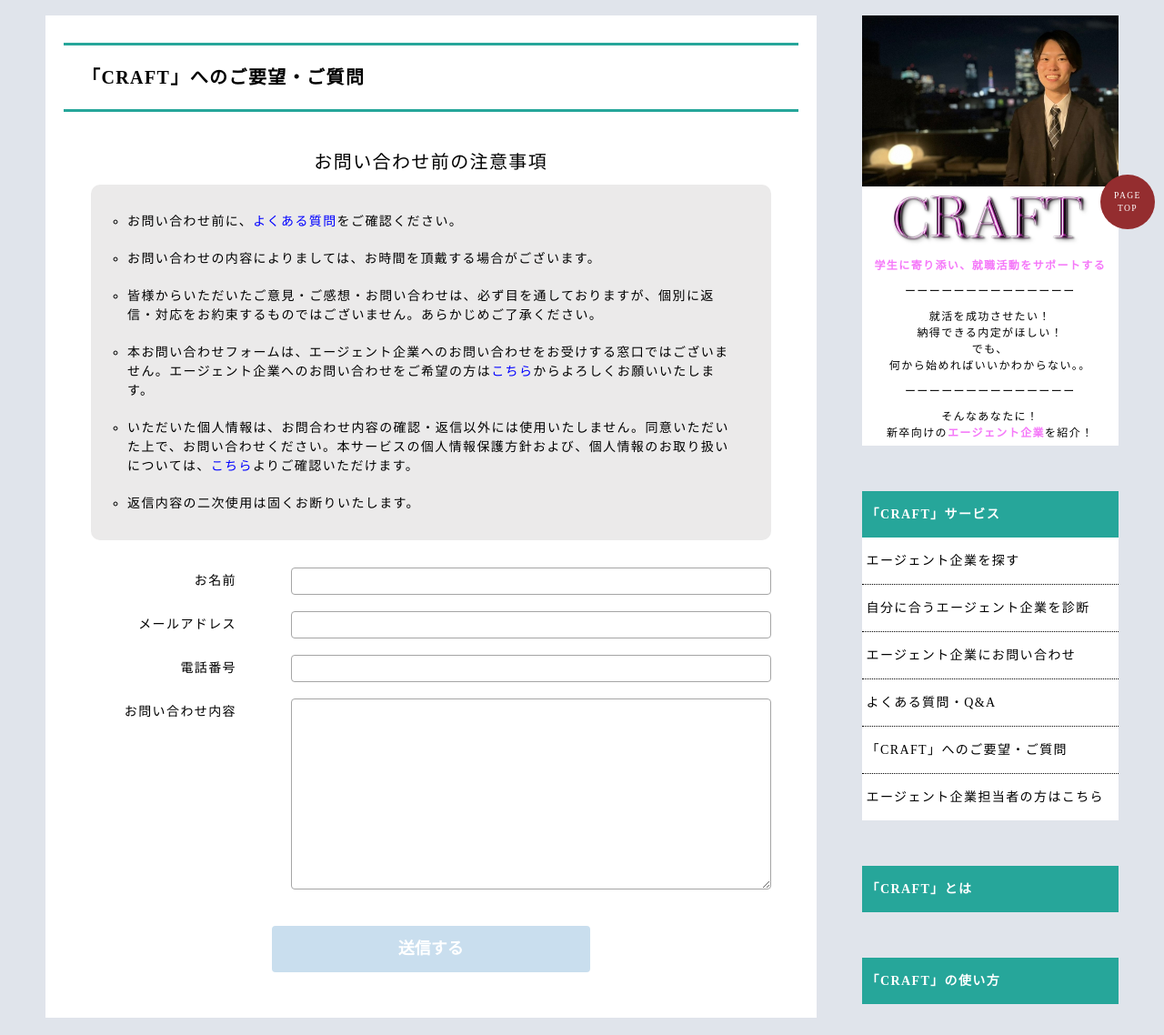
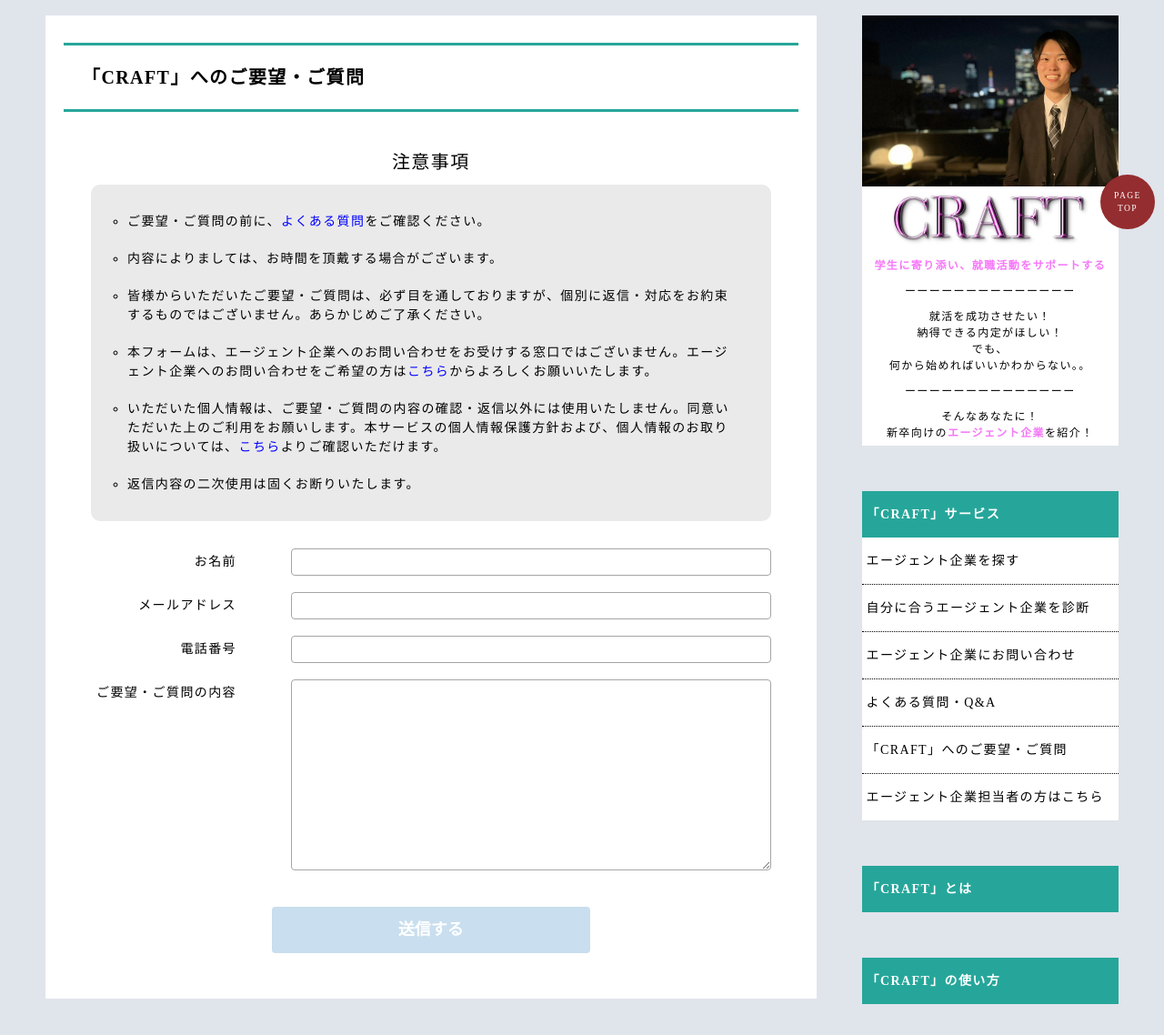
Before and after one commit to posse-ap/-teamdev-2022-posse1-team2C-, a PHP site: page /contact.php in a window 1280 px wide. Shown: the part 113-1251 px from the top of the page at 91% size. Run offline with PHP 8.4, Linux system fonts and the light colour scheme.

Commit message:
#117 文字の修正

```diff
--- a/src/CRAFT/contact.php
+++ b/src/CRAFT/contact.php
@@ -21,22 +21,22 @@
         </p>
 
         <div class="attention">
-          <p class="attention__title">お問い合わせ前の注意事項</p>
+          <p class="attention__title">注意事項</p>
           <div class="attention__inner">
             <ul class="attention__inner__list">
               <li class="attention__inner__item">
-                お問い合わせ前に、<a href="./q&a.php">よくある質問</a>をご確認ください。
+                ご要望・ご質問の前に、<a href="./q&a.php">よくある質問</a>をご確認ください。
               </li>
               <li class="attention__inner__item">
-                お問い合わせの内容によりましては、お時間を頂戴する場合がございます。
+                内容によりましては、お時間を頂戴する場合がございます。
               </li>
               <li class="attention__inner__item">
-                皆様からいただいたご意見・ご感想・お問い合わせは、必ず目を通しておりますが、個別に返信・対応をお約束するものではございません。あらかじめご了承ください。
+                皆様からいただいたご要望・ご質問は、必ず目を通しておりますが、個別に返信・対応をお約束するものではございません。あらかじめご了承ください。
               </li>
               <li class="attention__inner__item">
-                本お問い合わせフォームは、エージェント企業へのお問い合わせをお受けする窓口ではございません。エージェント企業へのお問い合わせをご希望の方は<a href="./apply.php">こちら</a>からよろしくお願いいたします。
+                本フォームは、エージェント企業へのお問い合わせをお受けする窓口ではございません。エージェント企業へのお問い合わせをご希望の方は<a href="./apply.php">こちら</a>からよろしくお願いいたします。
               <li class="attention__inner__item">
-                いただいた個人情報は、お問合わせ内容の確認・返信以外には使用いたしません。同意いただいた上で、お問い合わせください。本サービスの個人情報保護方針および、個人情報のお取り扱いについては、<a href="#">こちら</a>よりご確認いただけます。
+                いただいた個人情報は、ご要望・ご質問の内容の確認・返信以外には使用いたしません。同意いただいた上のご利用をお願いします。本サービスの個人情報保護方針および、個人情報のお取り扱いについては、<a href="#">こちら</a>よりご確認いただけます。
               </li>
               <li class="attention__inner__item">
                 返信内容の二次使用は固くお断りいたします。
@@ -60,7 +60,7 @@
               <dd><input id="tel" type="text" name="tel"></dd>
             </div>
             <div class="contact__form__item">
-              <dt><label for="content">お問い合わせ内容</label></dt>
+              <dt><label for="content">ご要望・ご質問の内容</label></dt>
               <dd><textarea id="content" type="text" name="content"></textarea></dd>
             </div>
             <div class="contact__form__footer">
```
